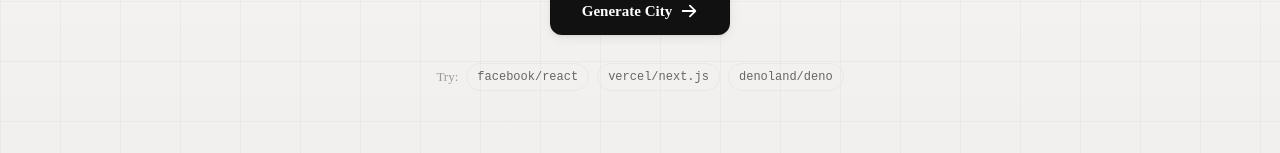
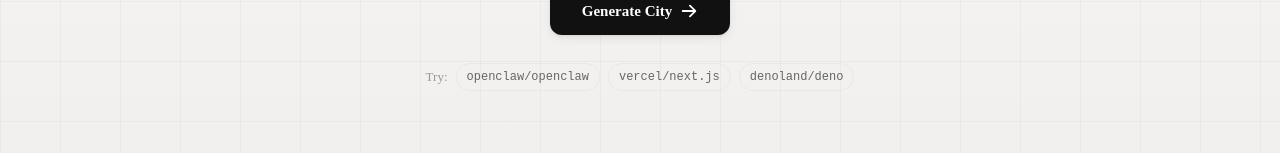
Before and after one commit to Tanay-77/city-of-code, a Next.js app: page / in a window 1280 px wide. Shown: the part 539-692 px from the top of the page. Built offline with nearby package versions, Linux system fonts and the light colour scheme.

Commit message:
openclaw repo added

```diff
--- a/client/components/LandingPage.tsx
+++ b/client/components/LandingPage.tsx
@@ -93,7 +93,7 @@ export default function LandingPage({ onGenerate }: LandingPageProps) {
         <div className="landing-examples">
           <span className="examples-label">Try:</span>
           {[
-            'https://github.com/facebook/react',
+            'https://github.com/openclaw/openclaw',
             'https://github.com/vercel/next.js',
             'https://github.com/denoland/deno',
           ].map((repo) => (
```
